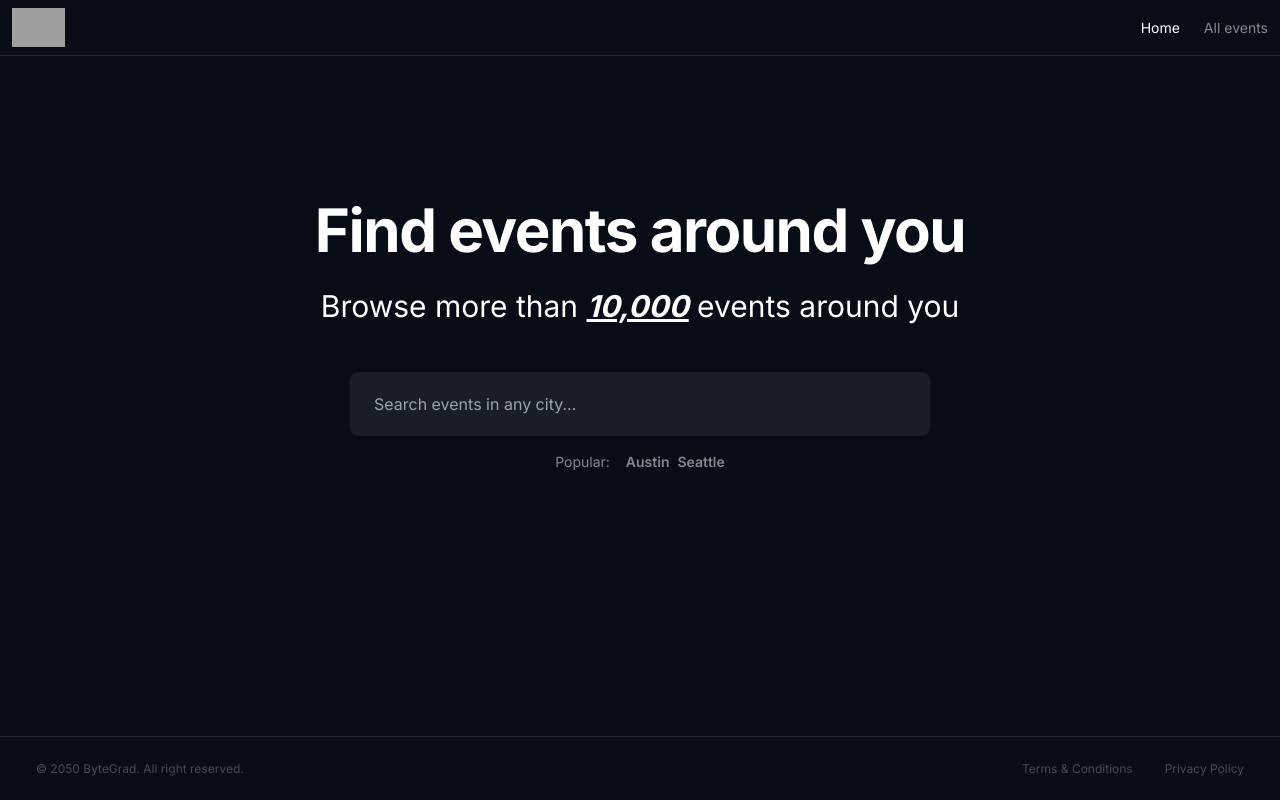
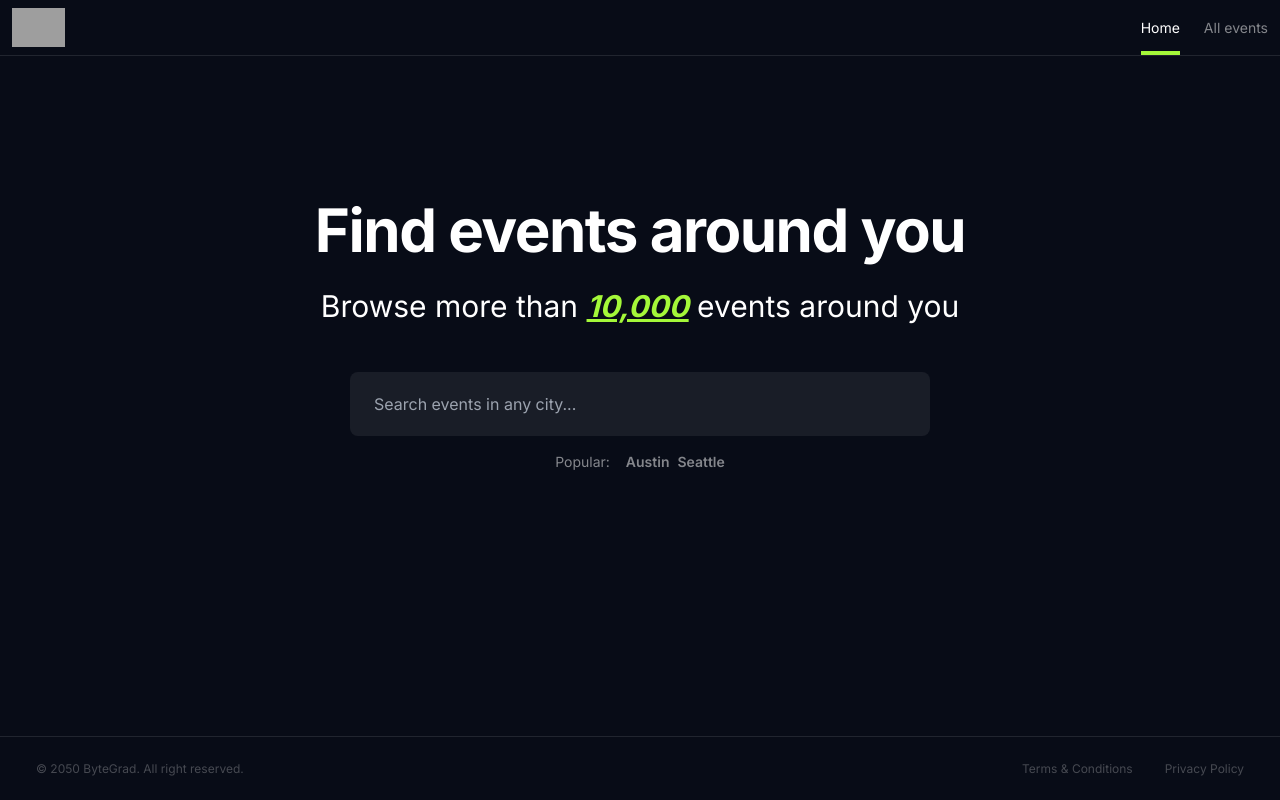
Before and after one commit to OlgaPrikhodko/evento, a Next.js app: page / in a window 1280 px wide. Built offline with nearby package versions, Linux system fonts and the light colour scheme; grey boxes are pictures that could not be loaded.

Commit message:
:art: animate accent bar when switch active link

```diff
--- a/src/components/header.tsx
+++ b/src/components/header.tsx
@@ -4,6 +4,7 @@ import Link from "next/link";
 import Logo from "./logo";
 import { usePathname } from "next/navigation";
 import clsx from "clsx";
+import { motion } from "framer-motion";
 
 const routes = [
   { name: "Home", path: "/" },
@@ -17,17 +18,26 @@ export default function Header() {
     <header className="flex items-center justify-between border-b border-white/10 h-14 px-3 sd:px-9">
       <Logo />
 
-      <nav>
-        <ul className="flex gap-x-6 text-sm">
+      <nav className="h-full">
+        <ul className="h-full flex gap-x-6 text-sm">
           {routes.map((route) => (
             <li
               key={route.name}
-              className={clsx("hover:text-white transition", {
-                "text-white": activePathname === route.path,
-                "text-white/50": activePathname !== route.path,
-              })}
+              className={clsx(
+                "hover:text-white flex items-center transition relative",
+                {
+                  "text-white": activePathname === route.path,
+                  "text-white/50": activePathname !== route.path,
+                }
+              )}
             >
               <Link href={route.path}>{route.name}</Link>
+              {activePathname === route.path && (
+                <motion.div
+                  layoutId="header-active-link"
+                  className="bg-accent h-1 w-full absolute bottom-0"
+                ></motion.div>
+              )}
             </li>
           ))}
         </ul>
--- a/tailwind.config.ts
+++ b/tailwind.config.ts
@@ -9,7 +9,7 @@ const config: Config = {
   theme: {
     extend: {
       colors: {
-        accent: "a4f839",
+        accent: "#a4f839",
       },
     },
   },
```
